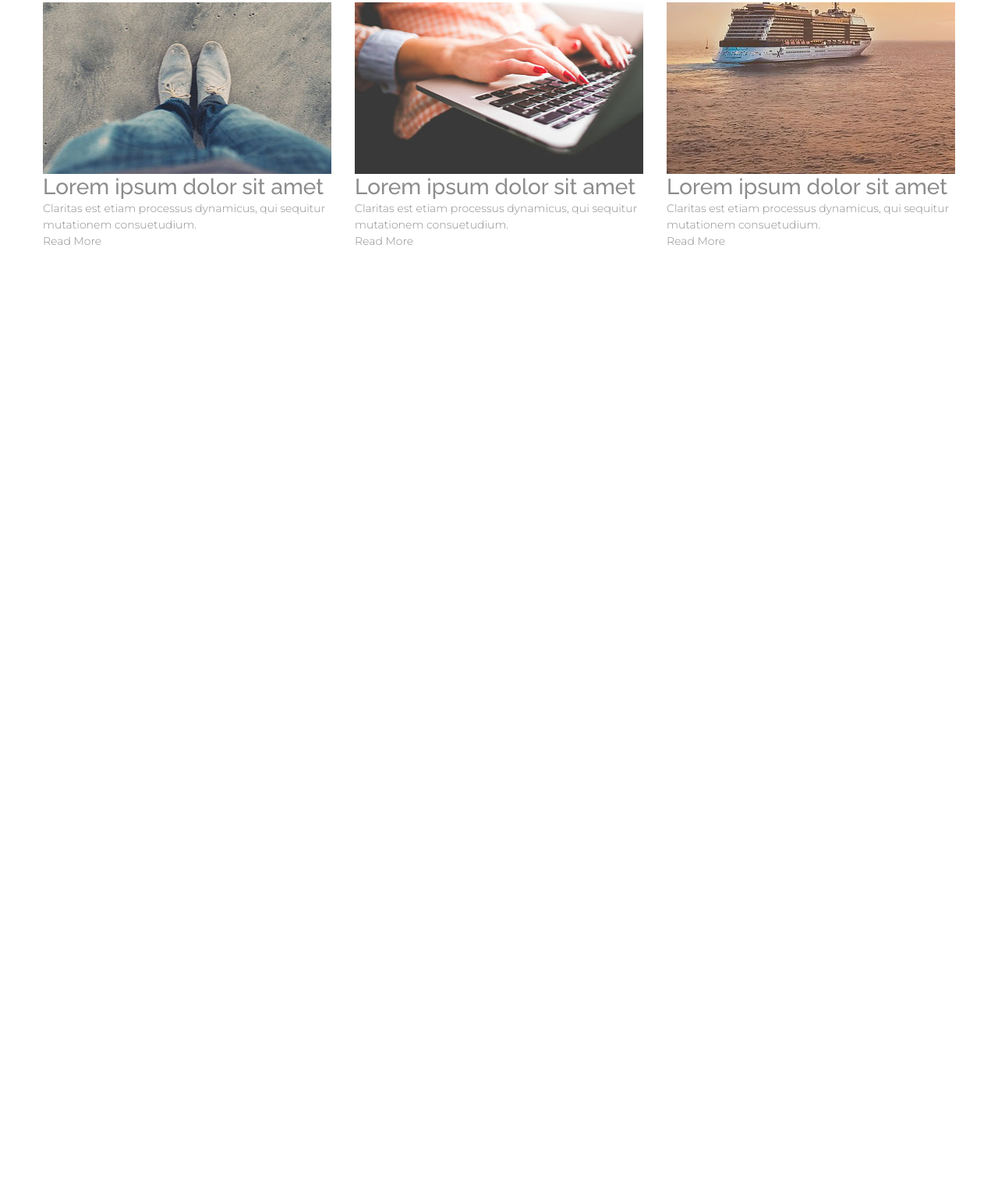
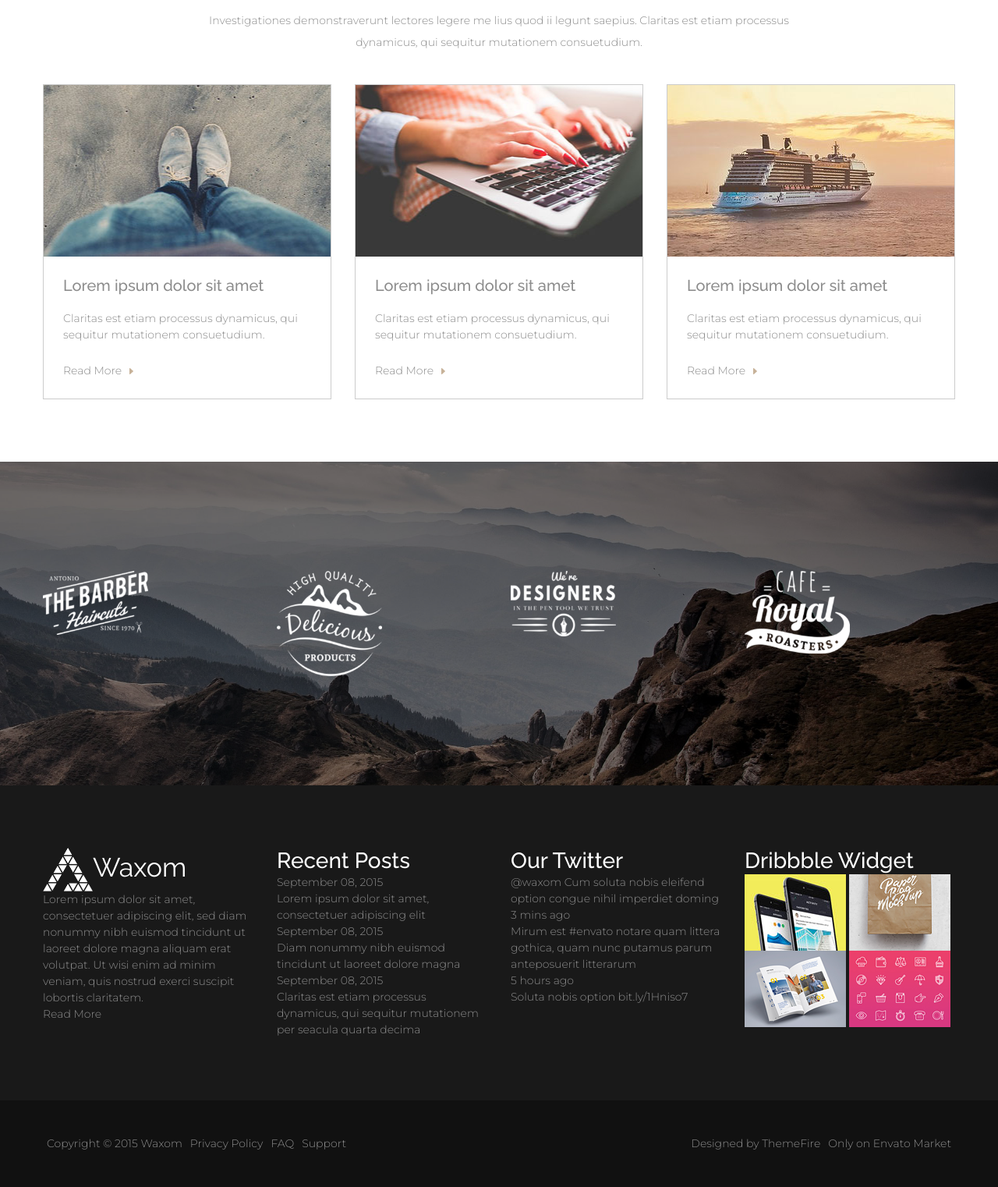
Before and after one commit to MascodTech/waxom, a plain HTML site: page index.html in a window 1280 px wide. Shown: the part 5064-6586 px from the top of the page at 78% size. Before the commit the page ends 5464 px from the top, so only its background shows below. Drawn offline with Linux system fonts and the light colour scheme.

Commit message:
Add files via upload

```diff
--- a/css/style.css
+++ b/css/style.css
@@ -602,16 +602,29 @@ section:nth-of-type(even) {
 
 /* posts */
 
+.posts-title-block {
+    margin: 0 auto;
+}
+
 .posts-title {
     text-align: center;
+    color: #555555;
 }
 
 .posts-subtitle {
     text-align: center;
+    line-height: 2;
+    margin-top: 30px;
+    margin-bottom: 40px;
+}
+
+.posts-item {
+    border: 1px solid rgba(0, 0, 0, 0.2);
+    padding-bottom: 25px;
 }
 
 .post-item-img {
-    width: 370px;
+    width: 368px;
     height: 220px;
     overflow: hidden;
     position: relative;
@@ -624,8 +637,113 @@ section:nth-of-type(even) {
     transform: translateX(-50%);
 }
 
-.post-item-img img:nth-child(3) {
+.posts-item-col:nth-child(3) img{
     bottom: -80px;
 }
 
+.posts-item-title {
+    font-size: 20px;
+    padding: 25px 25px 0 25px;
+}
+
+.posts-item-subtitle {
+    font-size: 14px;
+    margin-top: 20px;
+    margin-bottom: 25px;
+    padding: 0 25px;
+}
+
+.posts-item-link {
+    padding-left: 25px;
+    display: flex;
+    align-items: center;
+}
+
+.posts-item-link::after {
+    content: '';
+    background: url('../img/icons/arrow-link.png') no-repeat;
+    background-size: 100%;
+    display: block;
+    width: 5px;
+    height: 8px;
+    margin-left: 10px;
+}
+
 /* posts end */
+
+/* logo */
+
+.logo-section {
+    background: url('../img/logo-bg.jpg') no-repeat center / cover fixed;
+    position: relative;
+    padding-top: 140px;
+    padding-bottom: 140px;
+}
+
+.logo-section::before {
+    content: '';
+    position: absolute;
+    display: block;
+    width: 100%;
+    height: 100%;
+    bottom: 0;
+    left: 0;
+    background: rgba(0, 0, 0, 0.5);
+}
+
+.logo .row {
+    align-items: center;
+}
+
+.logo-item img {
+    width: 50%;
+}
+
+/* logo end */
+
+/* footer */
+
+.footer {
+    padding-top: 80px;
+    background: #191919;
+}
+
+.footer h3 {
+    color:  #ffffff;
+}
+
+.footer-logo {
+    font-family: 'Raleway', sans-serif;
+    font-size: 34px;
+    display: flex;
+    color: #ffffff;
+}
+
+.footer-logo img {
+    display: block;
+    width: 64px;
+}
+
+.copyright {
+    background: #111111;
+    margin-top: 80px;
+}
+
+.copyright p {
+    margin-right: 5px;
+    margin-left: 5px;
+}
+
+.copyright .container {
+    display: flex;
+    justify-content: space-between;
+    align-items: center;
+    padding-top: 45px;
+    padding-bottom: 45px;
+}
+
+.copyright-block {
+    display: flex;
+}
+
+/* footer end */
--- a/index.html
+++ b/index.html
@@ -1149,21 +1149,26 @@
 
     <section class="posts">
         <div class="container">
+        <div class="posts-title-block col-xl-8">
             <h2 class="posts-title">Recent Posts.</h2>
             <p class="posts-subtitle">
                 Investigationes demonstraverunt lectores legere me lius quod ii legunt saepius. Claritas est etiam processus dynamicus, qui sequitur mutationem consuetudium.
             </p>
+        </div>
 
             <div class="row">
-                <div class="posts-item col-xl-4">
+                <div class="posts-item-col col-xl-4">
+                <div class="posts-item">
                     <div class="post-item-img">
                         <img src="./img/post-1.jpg" alt="">
                     </div>
                     <h3 class="posts-item-title">Lorem ipsum dolor sit amet</h3>
                     <p class="posts-item-subtitle">Claritas est etiam processus dynamicus, qui sequitur mutationem consuetudium.</p>
                     <a class="posts-item-link" href="#!">Read More</a>
+                    </div>
                 </div>
-                <div class="posts-item col-xl-4">
+                <div class="posts-item-col col-xl-4">
+                <div class="posts-item">
                     <div class="post-item-img">
                         <img src="./img/post-2.jpg" alt="">
                     </div>
@@ -1171,7 +1176,9 @@
                     <p class="posts-item-subtitle">Claritas est etiam processus dynamicus, qui sequitur mutationem consuetudium.</p>
                     <a class="posts-item-link" href="#!">Read More</a>
                 </div>
-                <div class="posts-item col-xl-4">
+            </div>
+                <div class="posts-item-col col-xl-4">
+                <div class="posts-item">
                     <div class="post-item-img">
                         <img src="./img/post-3.jpg" alt="">
                     </div>
@@ -1180,11 +1187,96 @@
                     <a class="posts-item-link" href="#!">Read More</a>
                 </div>
             </div>
+            </div>
             <!-- /.row -->
         </div>
         <!-- /.container -->
     </section>
     <!-- /.posts -->
+
+    <section class="logo-section">
+        <div class="container">
+            <div class="row">
+                <div class="logo-item col-xl-3">
+                    <a href="#!"><img src="./img/logo-01.png" alt=""></a>
+                </div>
+                <div class="logo-item col-xl-3">
+                    <a href="#!"><img src="./img/logo-02.png" alt=""></a>
+                </div>
+                <div class="logo-item col-xl-3">
+                    <a href="#!"><img src="./img/logo-03.png" alt=""></a>
+                </div>
+                <div class="logo-item col-xl-3">
+                    <a href="#!"><img src="./img/logo-04.png" alt=""></a>
+                </div>
+            </div>
+        </div>
+    </section>
+    <!-- /.logo -->
+
+    <footer class="footer">
+        <div class="container">
+                <div class="row">
+            <div class="col-xl-3">
+                <div class="footer-logo">
+                    <img src="./img/icons/logo.png" alt="">
+                    Waxom
+                </div>
+                <p class="footer-text">
+                    Lorem ipsum dolor sit amet, consectetuer adipiscing elit, sed diam nonummy nibh euismod tincidunt ut laoreet dolore magna aliquam erat volutpat. Ut wisi enim ad minim veniam, quis nostrud exerci suscipit lobortis claritatem.
+                </p>
+                <a class="footer-link" href="#!">Read More</a>
+            </div>
+
+
+            <div class="col-xl-3">
+                <h3>Recent Posts</h3>
+                <p>September 08, 2015</p>
+                <p>Lorem ipsum dolor sit amet, consectetuer adipiscing elit</p>
+                <p>September 08, 2015</p>
+                <p>Diam nonummy nibh euismod tincidunt ut laoreet dolore magna</p>
+                <p>September 08, 2015</p>
+                <p>Claritas est etiam processus dynamicus, qui sequitur mutationem per seacula quarta decima</p>
+            </div>
+
+            <div class="col-xl-3">
+                <h3>Our Twitter</h3>
+                <p><a href="#!">@waxom</a> Cum soluta nobis eleifend option congue nihil imperdiet doming</p>
+                <p>3 mins ago</p>
+                <p>Mirum est <a href="#!">#envato</a> notare quam littera gothica, quam nunc putamus parum anteposuerit litterarum</p>
+                <p>5 hours ago</p>
+                <p>Soluta nobis option <a href="#!">bit.ly/1Hniso7</a></p>
+            </div>
+
+            <div class="col-xl-3">
+                <h3>Dribbble Widget</h3>
+                <div>
+                    <img src="./img/footer-1.jpg" alt="">
+                    <img src="./img/footer-2.png" alt="">
+                </div>
+                <div>
+                    <img src="./img/footer-3.png" alt="">
+                    <img src="./img/footer-4.png" alt="">
+                </div>
+            </div>
+        </div>
+        </div>
+
+        <div class="copyright">
+            <div class="container">
+            <div class="copyright-block">
+                <p>Copyright © 2015 <span>Waxom</span></p>
+                <p>Privacy Policy</p>
+                <p>FAQ</p>
+                <p>Support</p>
+            </div>
+            <div  class="copyright-block">
+                <p>Designed by <span>ThemeFire</span></p>
+                <p>Only on <span>Envato Market</span></p>
+            </div>
+            </div>
+        </div>
+    </footer>
 
 
 
```
Also changed, not shown: img/footer-1.jpg (added), img/footer-2.png (added), img/footer-3.png (added), img/footer-4.png (added), img/icons/arrow-link.png (added), img/logo-01.png (added), img/logo-02.png (added), img/logo-03.png (added), img/logo-04.png (added), img/logo-bg.jpg (added).
